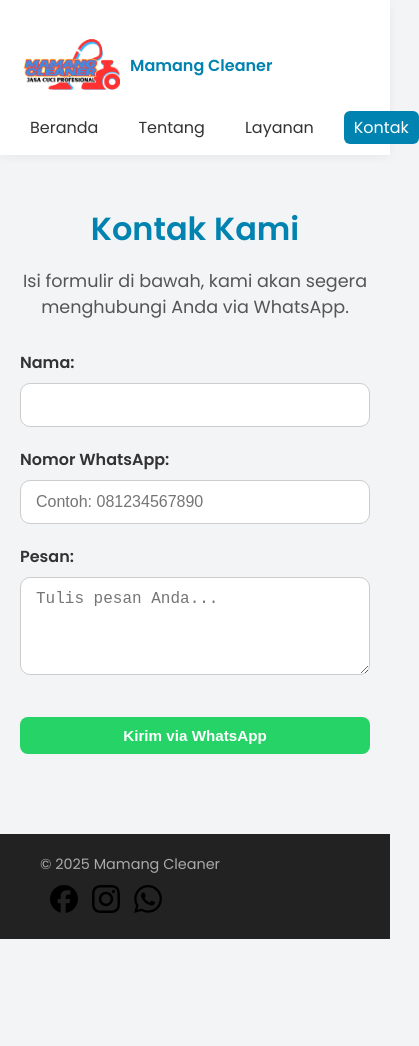
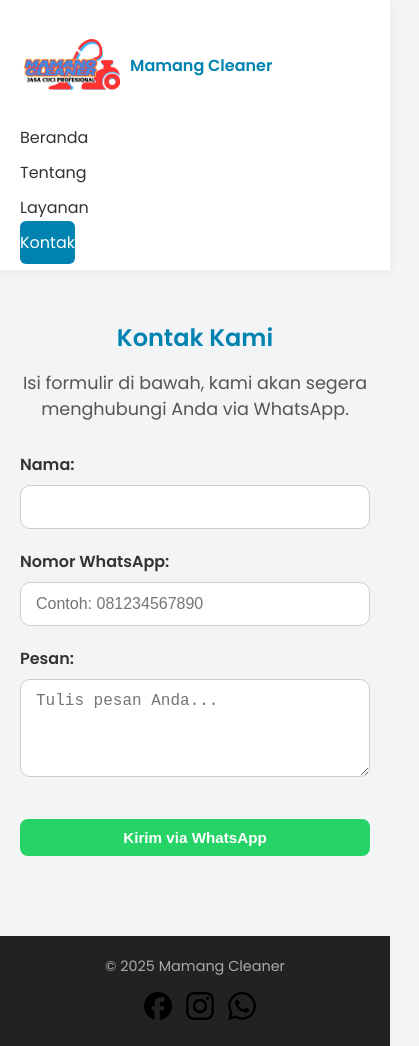
Before and after one commit to mujahidcorporation/MangCleaning, a plain HTML site: page kontak.html in a window 390 px wide. Shown: the whole page, 419 px wide, since content can reach past the window. Before the commit the page ends 939 px from the top, so only its background shows below. Drawn offline with Linux system fonts and the light colour scheme.

Commit message:
Update style.css

```diff
--- a/style.css
+++ b/style.css
@@ -311,3 +311,56 @@ footer {
   filter: brightness(100%);
   transform: scale(1.1);
 }
+
+/* Responsive for Mobile */
+@media (max-width: 768px) {
+  .nav-container {
+    flex-direction: column;
+    align-items: flex-start;
+    gap: 10px;
+  }
+
+  .nav-links {
+    flex-direction: column;
+    width: 100%;
+    gap: 10px;
+  }
+
+  .nav-links a {
+    width: 100%;
+    padding: 10px 0;
+  }
+
+  .hero h1 {
+    font-size: 1.8rem;
+  }
+
+  .hero p {
+    font-size: 1rem;
+  }
+
+  .tentang h2,
+  #layanan-container h2,
+  .kontak-container h2 {
+    font-size: 1.5rem;
+  }
+
+  .layanan-item img {
+    height: 200px;
+  }
+
+  footer {
+    flex-direction: column;
+    text-align: center;
+  }
+
+  .footer-container {
+    flex-direction: column;
+    gap: 15px;
+  }
+
+  form button {
+    font-size: 1rem;
+    padding: 12px 0;
+  }
+}
```
